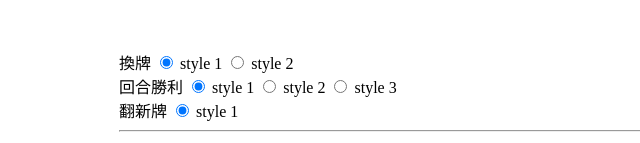
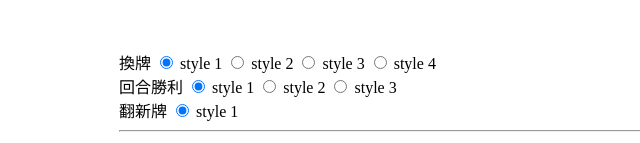
Before and after one commit to paul88543/soundEffect, a plain HTML site: page index_hilo.html in a window 1280 px wide. Shown: the top 143 px of the page, without its empty margins (121-761 px from the left). Drawn offline with Linux system fonts and the light colour scheme.

Commit message:
add trun 3,4

```diff
--- a/index_hilo.html
+++ b/index_hilo.html
@@ -65,6 +65,18 @@
                 style 2
             </label>
         </div>
+        <div class="form-check form-check-inline">
+            <label class="form-check-label">
+                <input class="form-check-input" value="3" type="radio" name="turn">
+                style 3
+            </label>
+        </div>
+        <div class="form-check form-check-inline">
+            <label class="form-check-label">
+                <input class="form-check-input" value="4" type="radio" name="turn">
+                style 4
+            </label>
+        </div>
         <div></div>
 
         回合勝利
```
Also changed, not shown: 2 other files.
